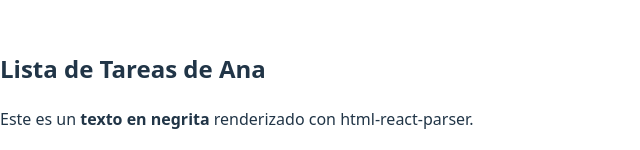
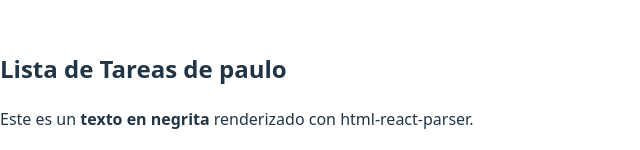
Before and after one commit to paulor242/react, a React (Vite) app: page / in a window 1280 px wide. Shown: the part 233-383 px from the top of the page, without its empty margins (0-640 px from the left). Built offline with nearby package versions, Linux system fonts and the light colour scheme.

Commit message:
se modifica app.jsx

```diff
--- a/src/App.jsx
+++ b/src/App.jsx
@@ -60,14 +60,14 @@ function TodoList() {
     { id: 3, texto: "Descansar", completada: true },
   ]);
 
-  const usuario = "Ana";
+  const usuario = "paulo";
   const htmlCrudo = "<p>Este es un <strong>texto en negrita</strong> renderizado con html-react-parser.</p>";
 
   const [nuevaTarea, setNuevaTarea] = useState("");
 
   // Agregar nueva tarea
   function agregarTarea() {
-    if (nuevaTarea.trim() === "") { // ✅ corregido
+    if (nuevaTarea.trim() === "") {
       return;
     }
 
@@ -92,7 +92,7 @@ function TodoList() {
     setTareas(nuevasTareas);
   };
 
-  // ✅ Ahora el return está en el lugar correcto
+
   return (
     <>
       <h2 className="titulo">Lista de Tareas de {usuario}</h2>
```
